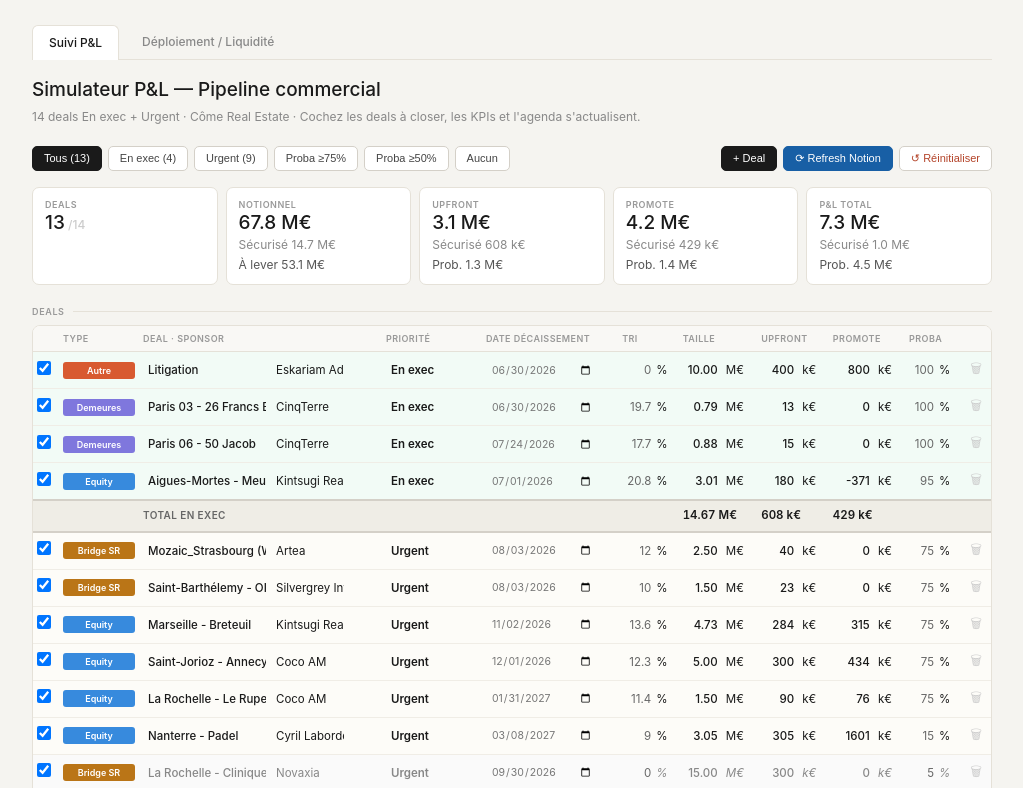
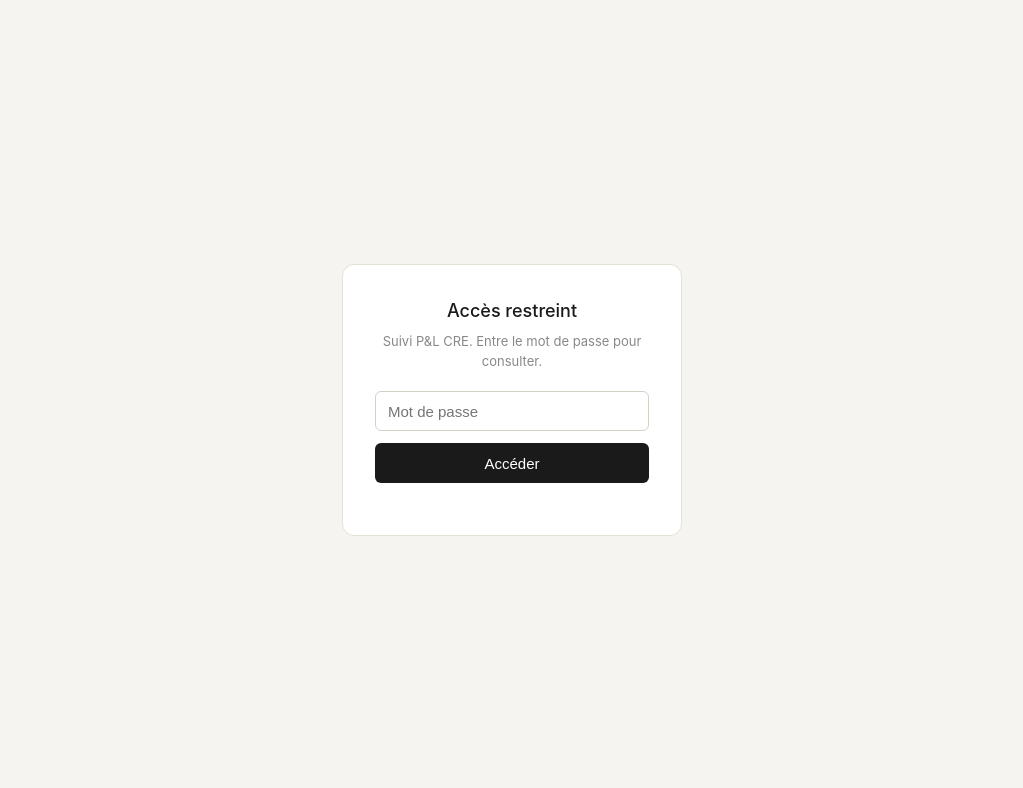
Before and after one commit to rchassard-lang/simulateur-pnl, a website: page index.html in a window 1280 px wide. Shown: the top 788 px of the page, without its empty margins (128-1151 px from the left). Drawn offline with Linux system fonts and the light colour scheme.

Commit message:
Update index.html

```diff
--- a/index.html
+++ b/index.html
@@ -3,6 +3,7 @@
 <head>
 <meta charset="UTF-8">
 <meta name="viewport" content="width=device-width, initial-scale=1">
+<meta name="robots" content="noindex, nofollow"/>
 <title>Simulateur P&L — Pipeline Côme RE</title>
 <style>
 *{box-sizing:border-box;margin:0;padding:0}
@@ -65,6 +66,15 @@ th.sorth{cursor:pointer;user-select:none}
 th.sorth:hover{color:#1A1A1A}
 th.sorth .ar{color:#1A1A1A;font-size:9px;margin-left:2px}
 tr.subtotal-row td{background:#EFEDE6 !important;border-top:2px solid #D4D0C8;border-bottom:2px solid #D4D0C8;padding:6px 4px}
+/* Gate mot de passe */
+.gate{position:fixed;inset:0;background:#F5F4F0;display:flex;align-items:center;justify-content:center;z-index:100}
+.gate.hidden{display:none}
+.gate .box{background:#FFF;border:1px solid #E5E1D8;border-radius:12px;padding:2rem;max-width:340px;width:90%;text-align:center}
+.gate h2{font-size:18px;font-weight:500;margin:0 0 .5rem}
+.gate p{font-size:13px;color:#888;margin:0 0 1.25rem}
+.gate input{height:40px;width:100%;font-size:15px;margin-bottom:.75rem;padding:0 12px;border:1px solid #D4D0C8;border-radius:6px}
+.gate button{height:40px;width:100%;background:#1A1A1A;color:#FFF;border:none;font-size:15px;font-weight:500;border-radius:6px;cursor:pointer}
+.gate .err{color:#B4442A;font-size:12px;min-height:16px;margin-top:4px}
 .chk{width:14px;height:14px;cursor:pointer}
 /* TIMELINE */
 .tlbox{background:#FFF;border:1px solid #E5E1D8;border-radius:8px;overflow-x:auto;padding:8px}
@@ -80,6 +90,16 @@ tr.subtotal-row td{background:#EFEDE6 !important;border-top:2px solid #D4D0C8;bo
 </style>
 </head>
 <body>
+
+<div class="gate" id="gate">
+  <div class="box">
+    <h2>Accès restreint</h2>
+    <p>Suivi P&L CRE. Entre le mot de passe pour consulter.</p>
+    <input type="password" id="pw" placeholder="Mot de passe" autocomplete="off"/>
+    <button id="pwBtn">Accéder</button>
+    <div class="err" id="pwErr"></div>
+  </div>
+</div>
 <nav class="crenav">
   <a href="./" class="active">Suivi P&L</a>
   <a href="./liquidite/">Déploiement / Liquidité</a>
@@ -152,19 +172,20 @@ tr.subtotal-row td{background:#EFEDE6 !important;border-top:2px solid #D4D0C8;bo
 
 <script>
 let deals=[
-  {id:'chamonix0',n:'Chamonix - L’Olympique',sh:'Chamonix - L’O',sp:'',i:'EQ',pr:'Urgent',ds:null,de:null,p:0,sz:0,t:0,uf:0,pm:0},
-  {id:'mozaicst1',n:'Mozaic_Strasbourg (Wacken)',sh:'Mozaic_Strasbo',sp:'Artea',i:'BR',pr:'Urgent',ds:'2026-08-03',de:null,p:0.75,sz:2.5,t:12,uf:40,pm:0},
-  {id:'larochel2',n:'La Rochelle - Clinique du Mail',sh:'La Rochelle - ',sp:'Novaxia',i:'BR',pr:'Urgent',ds:'2026-09-30',de:null,p:0.05,sz:15,t:0,uf:300,pm:0},
-  {id:'neuillys3',n:'Neuilly-sur-Seine - 20 Château',sh:'Neuilly-sur-Se',sp:'',i:'EQ',pr:'Urgent',ds:null,de:null,p:0.05,sz:19.806,t:12.9,uf:1180,pm:1326},
-  {id:'saintbar4',n:'Saint-Barthélemy - OIMA Villas',sh:'Saint-Barthéle',sp:'Silvergrey Invest',i:'BR',pr:'Urgent',ds:'2026-08-03',de:null,p:0.75,sz:1.5,t:10,uf:23,pm:0},
-  {id:'nanterre5',n:'Nanterre - Padel',sh:'Nanterre - Pad',sp:'Cyril Laborde',i:'EQ',pr:'Urgent',ds:'2027-03-08',de:null,p:0.15,sz:3.046,t:9,uf:305,pm:1601},
-  {id:'larochel6',n:'La Rochelle - Le Rupella',sh:'La Rochelle - ',sp:'Coco AM',i:'EQ',pr:'Urgent',ds:'2027-01-31',de:null,p:0.75,sz:1.5,t:11.4,uf:90,pm:76},
-  {id:'marseill7',n:'Marseille - Breteuil',sh:'Marseille - Br',sp:'Kintsugi Real Estate',i:'EQ',pr:'Urgent',ds:'2026-11-02',de:'2027-01-11',p:0.75,sz:4.73,t:13.6,uf:284,pm:315},
-  {id:'litigati8',n:'Litigation',sh:'Litigation',sp:'Eskariam Advisors',i:'AU',pr:'En exec',ds:'2026-06-30',de:'2026-09-15',p:1,sz:10,t:0,uf:400,pm:800},
-  {id:'paris0329',n:'Paris 03 - 26 Francs Bourgeois',sh:'Paris 03 - 26 ',sp:'CinqTerre',i:'DE',pr:'En exec',ds:'2026-06-30',de:null,p:1,sz:0.785,t:19.7,uf:13,pm:0},
-  {id:'aiguesmo10',n:'Aigues-Mortes - Meublé de tourisme',sh:'Aigues-Mortes ',sp:'Kintsugi Real Estate',i:'EQ',pr:'En exec',ds:'2026-07-01',de:null,p:0.95,sz:3.008,t:20.8,uf:180,pm:-371},
-  {id:'saintjor11',n:'Saint-Jorioz - Annecy',sh:'Saint-Jorioz -',sp:'Coco AM',i:'EQ',pr:'Urgent',ds:'2026-12-01',de:'2027-02-15',p:0.75,sz:5,t:12.3,uf:300,pm:434},
-  {id:'paris06512',n:'Paris 06 - 50 Jacob',sh:'Paris 06 - 50 ',sp:'CinqTerre',i:'DE',pr:'En exec',ds:'2026-07-24',de:null,p:1,sz:0.88,t:17.7,uf:15,pm:0}
+  {id:'j50',n:'Paris — 50 Jacob',sh:'50 Jacob',sp:'CinqTerre',i:'DE',pr:'En exec',ds:'2026-06-30',de:null,p:1.0,sz:0.88,t:17.7,uf:15,pm:0},
+  {id:'fb26',n:'Paris — 26 Francs Bourgeois',sh:'26 Francs Bgs',sp:'CinqTerre',i:'DE',pr:'En exec',ds:'2026-06-30',de:null,p:1.0,sz:0.785,t:19.7,uf:13,pm:0},
+  {id:'am',n:'Aigues-Mortes - Meublé de tourisme',sh:'Aigues-Mortes',sp:'Kintsugi RE',i:'EQ',pr:'En exec',ds:'2026-07-01',de:null,p:0.95,sz:1.199,t:17.0,uf:72,pm:187},
+  {id:'mb',n:'Moncey — Brokerage',sh:'Moncey Brok.',sp:'Barnes AM',i:'BK',pr:'En exec',ds:'2026-09-15',de:null,p:0.95,sz:18.0,t:0,uf:225,pm:0},
+  {id:'lit',n:'Litigation',sh:'Litigation',sp:'Eskariam Advisors / Victory Park',i:'AU',pr:'Urgent',ds:'2026-06-30',de:'2026-09-15',p:0.75,sz:10.0,t:0,uf:400,pm:800},
+  {id:'cy',n:'Sandton — Portefeuille Cayman',sh:'Sandton-Cayman',sp:'Sandton / Cayman Group',i:'EQ',pr:'Urgent',ds:'2026-07-15',de:null,p:0.10,sz:5.0,t:0,uf:250,pm:0},
+  {id:'ms',n:'Marseille - Breuteil',sh:'Breuteil',sp:'Kintsugi RE',i:'EQ',pr:'Urgent',ds:'2026-11-02',de:'2027-01-11',p:0.75,sz:4.73,t:13.6,uf:284,pm:315},
+  {id:'sj',n:'Saint-Jorioz - Annecy',sh:'Saint-Jorioz',sp:'Coco AM',i:'EQ',pr:'Urgent',ds:'2026-12-01',de:'2027-02-15',p:0.75,sz:5.0,t:12.3,uf:300,pm:434},
+  {id:'lr',n:'La Rochelle - Le Rupella',sh:'La Rochelle',sp:'Coco AM',i:'EQ',pr:'Urgent',ds:'2026-08-01',de:'2026-09-30',p:0.80,sz:1.5,t:11.35,uf:90,pm:76},
+  {id:'lg',n:'Les Gets - L\'Ecrin',sh:'Les Gets',sp:'Macber / Chamoue Promotion',i:'EQ',pr:'Urgent',ds:'2026-09-01',de:null,p:0.50,sz:1.6,t:15.0,uf:96,pm:407},
+  {id:'nt',n:'Nanterre - Padel',sh:'Nanterre',sp:'Cyril Laborde',i:'EQ',pr:'Urgent',ds:null,de:null,p:0.50,sz:2.922,t:15.0,uf:175,pm:1038},
+  {id:'sj2',n:'Saint-James - Parkings Bd Raspail',sh:'Saint-James',sp:'Financière Saint-James',i:'BR',pr:'Urgent',ds:'2026-09-15',de:null,p:0.25,sz:13.0,t:0,uf:0,pm:0},
+  {id:'fm',n:'Paris 04 - 15 François Miron',sh:'François Miron',sp:'Côme / Direct',i:'EQ',pr:'Urgent',ds:null,de:null,p:0,sz:10.0,t:0,uf:0,pm:0},
+  {id:'pu',n:'Datacenter - Puteaux — Le Capitole ⚠',sh:'DC Puteaux ⚠',sp:'Mameri / Firce',i:'BR',pr:'Urgent',ds:null,de:null,p:0.10,sz:180.0,t:0,uf:0,pm:0}
 ];
 const iC={EQ:'#378ADD',BR:'#BA7517',DE:'#7F77DD',AU:'#D85A30',BK:'#2D9B7D'};
 const iL={EQ:'Equity',BR:'Bridge SR',DE:'Demeures',AU:'Autre',BK:'Broker'};
@@ -549,6 +570,18 @@ function updateSortArrows(){
   });
 }
 
+// --- Gate mot de passe (clé partagée avec la page liquidité) ---
+(function(){
+  var PASS='cre2026';
+  var gate=document.getElementById('gate');
+  if(sessionStorage.getItem('cre_liq_ok')==='1'){gate.classList.add('hidden');}
+  document.getElementById('pwBtn').onclick=function(){
+    if(document.getElementById('pw').value===PASS){sessionStorage.setItem('cre_liq_ok','1');gate.classList.add('hidden');}
+    else{document.getElementById('pwErr').textContent='Mot de passe incorrect.';}
+  };
+  document.getElementById('pw').addEventListener('keydown',function(e){if(e.key==='Enter')document.getElementById('pwBtn').click();});
+})();
+
 renderAll();
 </script>
 </body>
```
